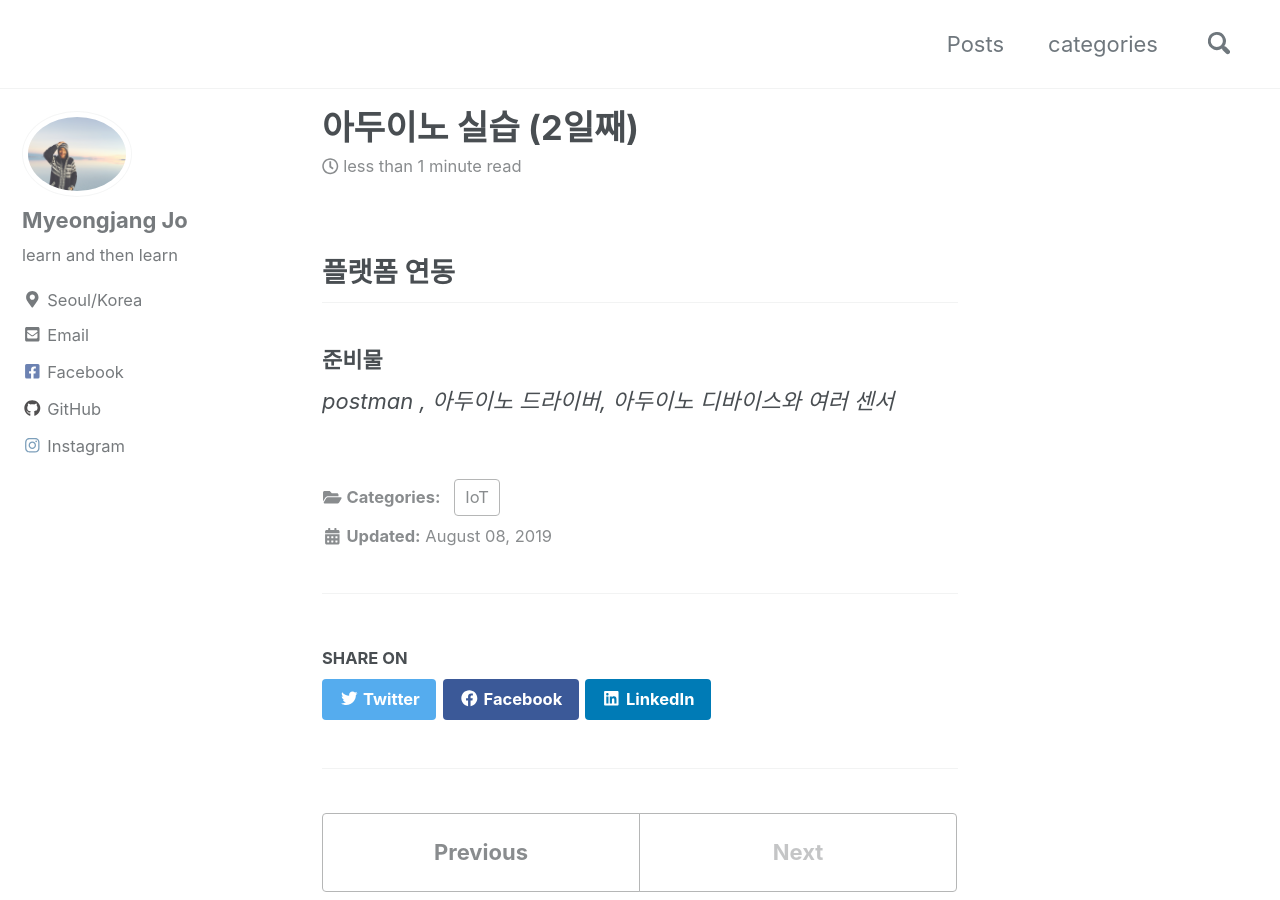
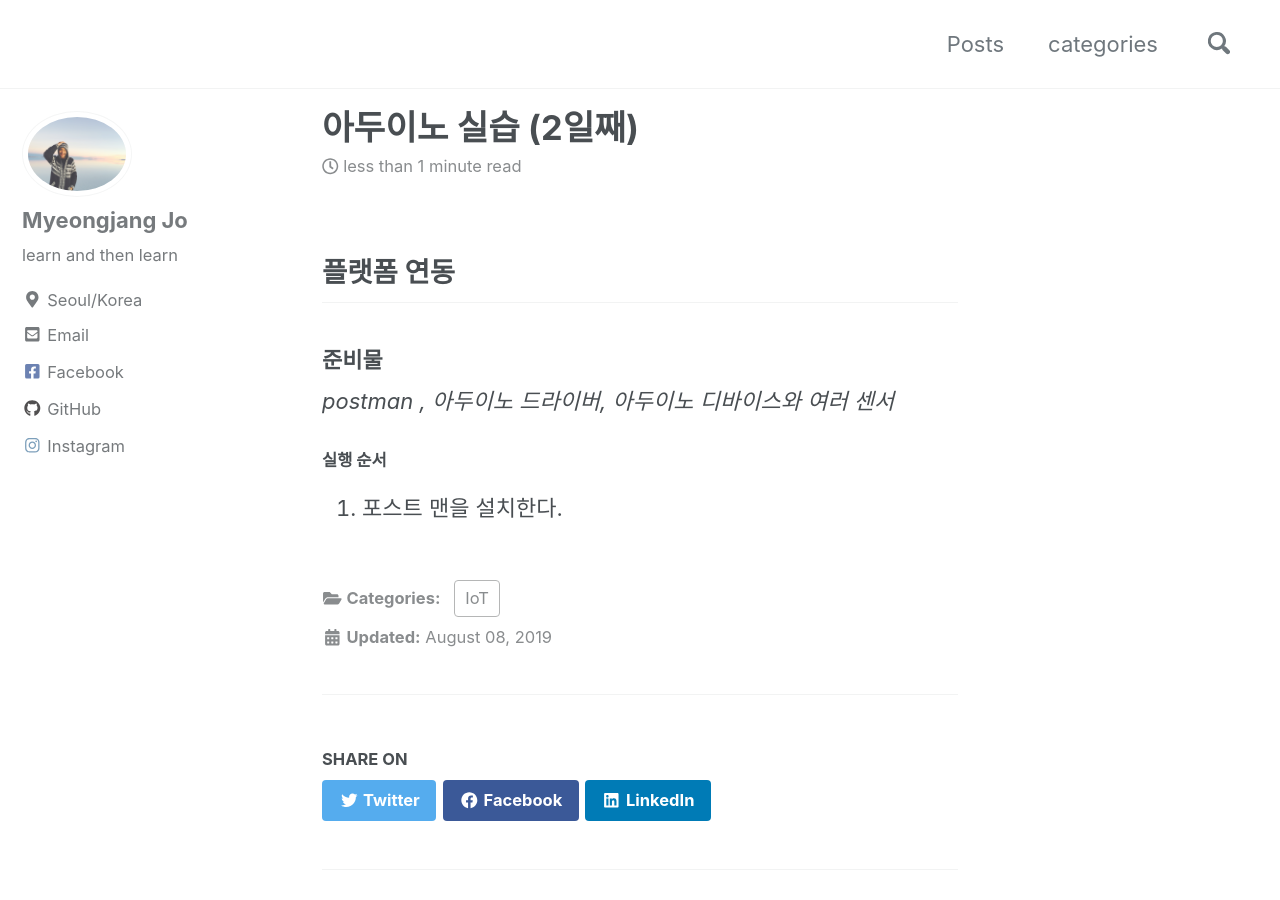
Before and after one commit to josephmjjo/josephmjjo.github.io, a Jekyll site: the page built from _posts/2019-08-08-arduino.md, in a window 1280 px wide and 900 px high. Built offline with Jekyll 4.4.1, drawn with Linux system fonts in a browser that asks for light colours; cached includes are drawn as plain includes; nearby versions of some CDN libraries.

Commit message:
_posts/2019-08-08-arduino.md updated from https://stackedit.io/

```diff
--- a/_posts/2019-08-08-arduino.md
+++ b/_posts/2019-08-08-arduino.md
@@ -10,10 +10,15 @@ categories:
 ### 준비물
 *postman , 아두이노 드라이버, 아두이노 디바이스와 여러 센서*
 
+#### 실행 순서
+1. 포스트 맨을 설치한다.
+
+
 
 
 
 <!--stackedit_data:
-eyJoaXN0b3J5IjpbNzMyMTY5MjY3LDQwNDgxMDQ4LC00ODQwNz
-Y2MjYsLTE3NzQyNzgzNzYsLTYxNDI0MTg2Nl19
+eyJoaXN0b3J5IjpbLTIwMjg0NTkyMDEsNzMyMTY5MjY3LDQwND
+gxMDQ4LC00ODQwNzY2MjYsLTE3NzQyNzgzNzYsLTYxNDI0MTg2
+Nl19
 -->
```
